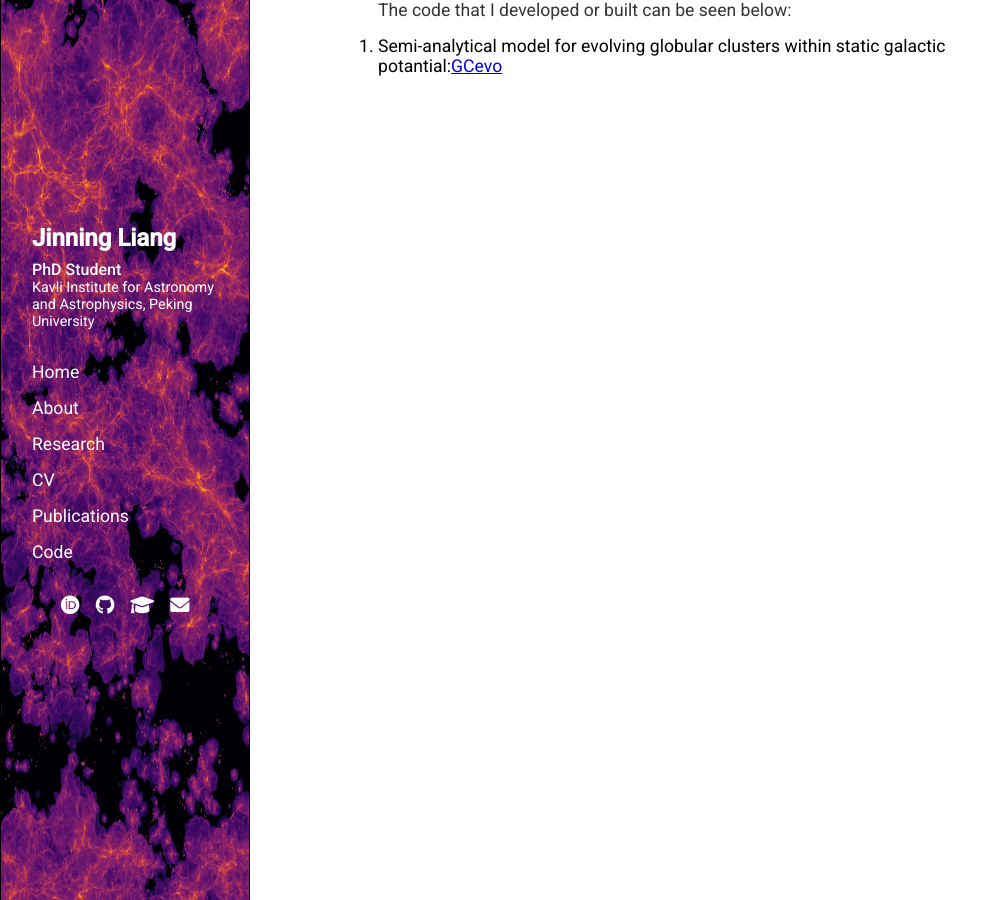
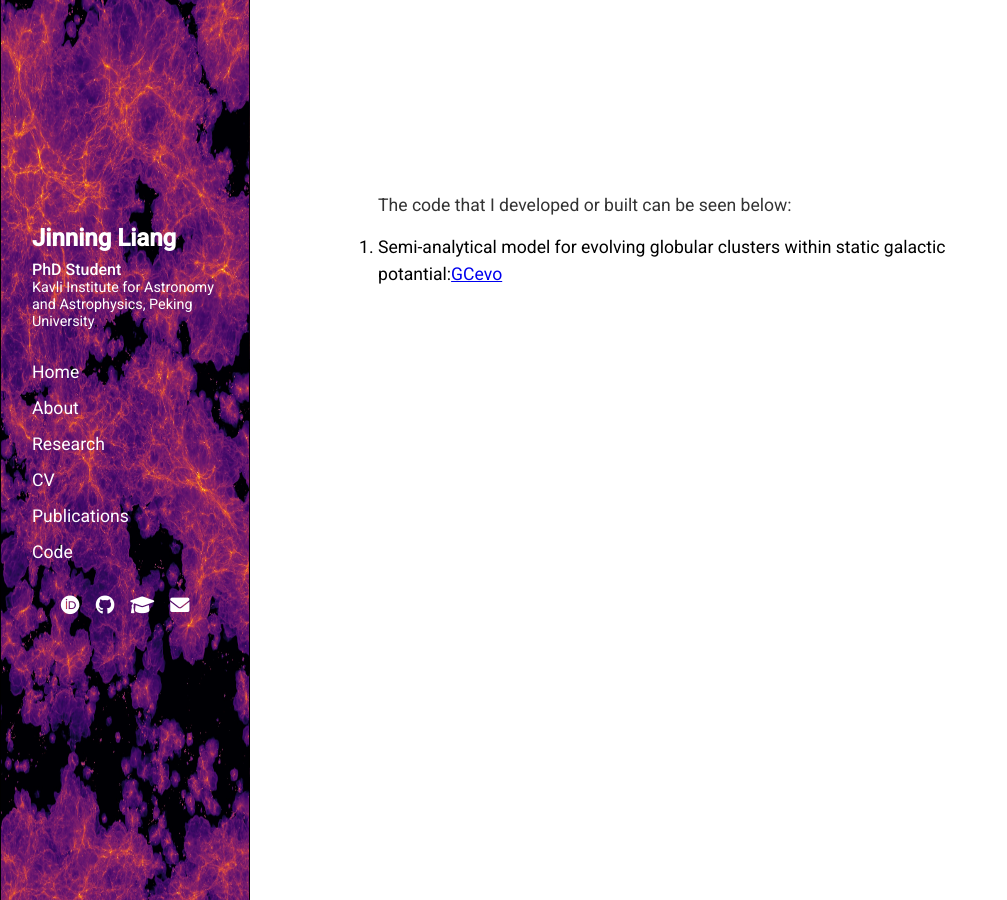
Before and after one commit to JinningLianggithub/jinningliang.github.io, a Jekyll site: the page built from code/index.md, in a window 1280 px wide. Shown: the whole page, without its empty margins (0-1007 px from the left). Built offline with Jekyll 4.4.1, drawn with Linux system fonts in a browser that asks for light colours.

Commit message:
Update style.css

```diff
--- a/assets/css/style.css
+++ b/assets/css/style.css
@@ -112,6 +112,8 @@ body {
     margin-left: 250px;
     width: calc(100% - 250px);
     overflow-y: auto;
+    margin-top: 15%;
+    line-height: 1.5;
 }
 
 .animated-text {
```
